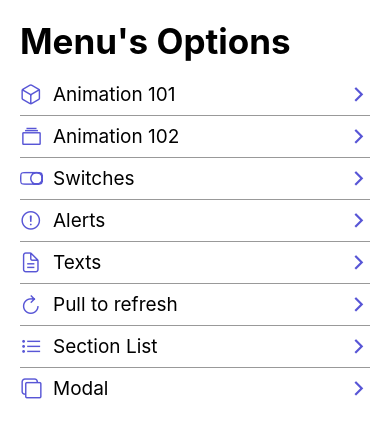
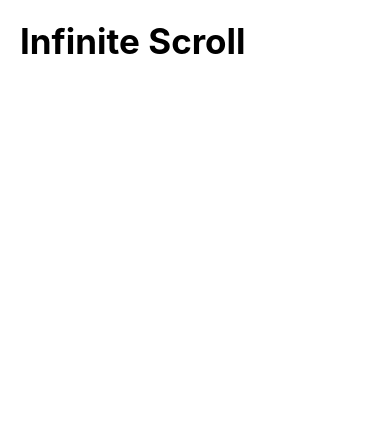
Before and after one commit to belenjn/components-project-react-native, a React Native app: screen /InfiniteScrollScreen in a window 390 px wide. Shown: the top 438 px of the page. Built offline with nearby package versions, Linux system fonts and the light colour scheme.

Commit message:
InfiniteScroll created

```diff
--- a/src/data/menuItems.tsx
+++ b/src/data/menuItems.tsx
@@ -39,4 +39,9 @@
     icon: 'copy-outline',
     component: 'ModalScreen',
   },
+  {
+    name: 'Infinite Scroll',
+    icon: 'download-outline',
+    component: 'InfiniteScrollScreen',
+  },
 ];
--- a/src/navigator/Navigator.tsx
+++ b/src/navigator/Navigator.tsx
@@ -9,6 +9,7 @@
 import {PullToRefreshScreen} from '../screens/PullToRefreshScreen';
 import {SectionListScreen} from '../screens/SectionListScreen';
 import {ModalScreen} from '../screens/ModalScreen';
+import {InfiniteScrollScreen} from '../screens/InfiniteScrollScreen';
 
 const Stack = createStackNavigator();
 
@@ -30,6 +31,10 @@
       <Stack.Screen name="SectionListScreen" component={SectionListScreen} />
       <Stack.Screen name="ModalScreen" component={ModalScreen} />
       <Stack.Screen
+        name="InfiniteScrollScreen"
+        component={InfiniteScrollScreen}
+      />
+      <Stack.Screen
         name="PullToRefreshScreen"
         component={PullToRefreshScreen}
       />
--- /dev/null
+++ b/src/screens/InfiniteScrollScreen.tsx
@@ -0,0 +1,12 @@
+import React from 'react';
+import {View} from 'react-native';
+import {HeaderTitle} from '../components/HeaderTitle';
+import {styles} from '../theme/appTheme';
+
+export const InfiniteScrollScreen = () => {
+  return (
+    <View style={styles.globalMargin}>
+      <HeaderTitle title="Infinite Scroll" />
+    </View>
+  );
+};
```
